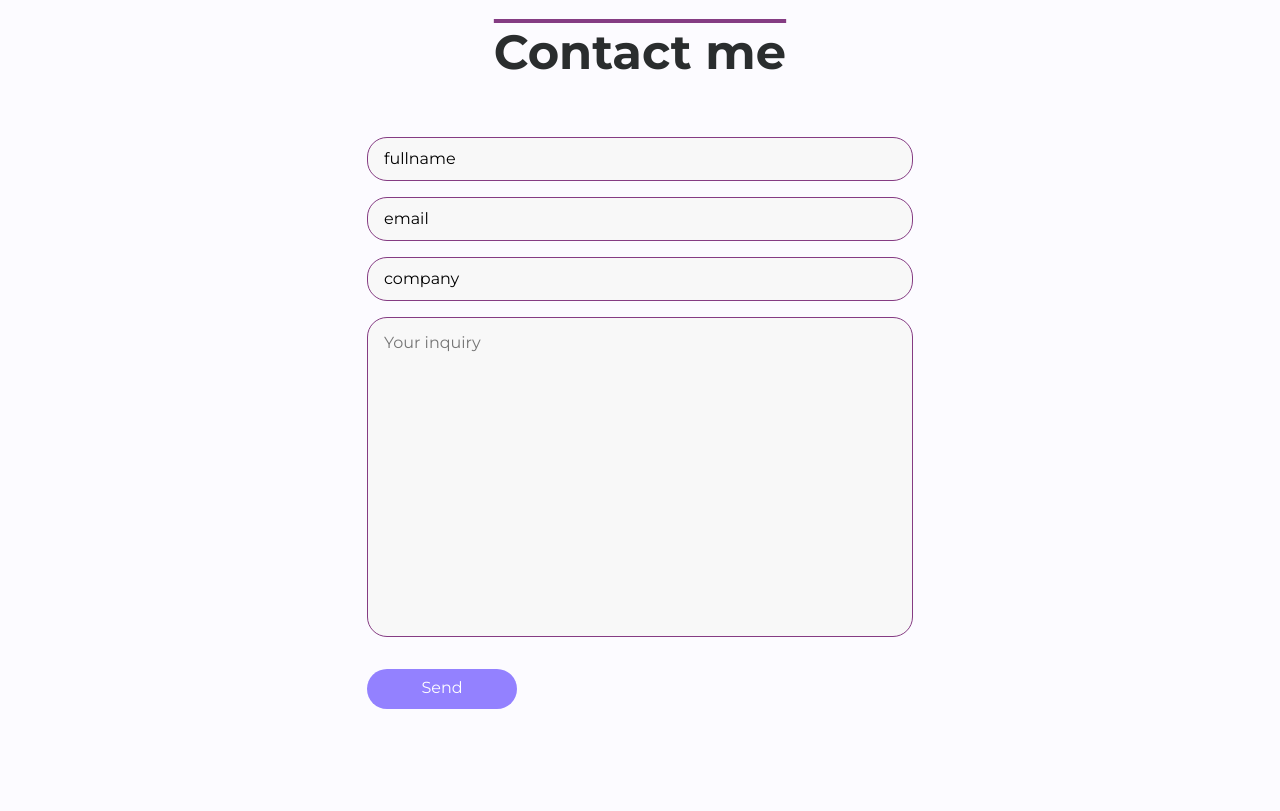
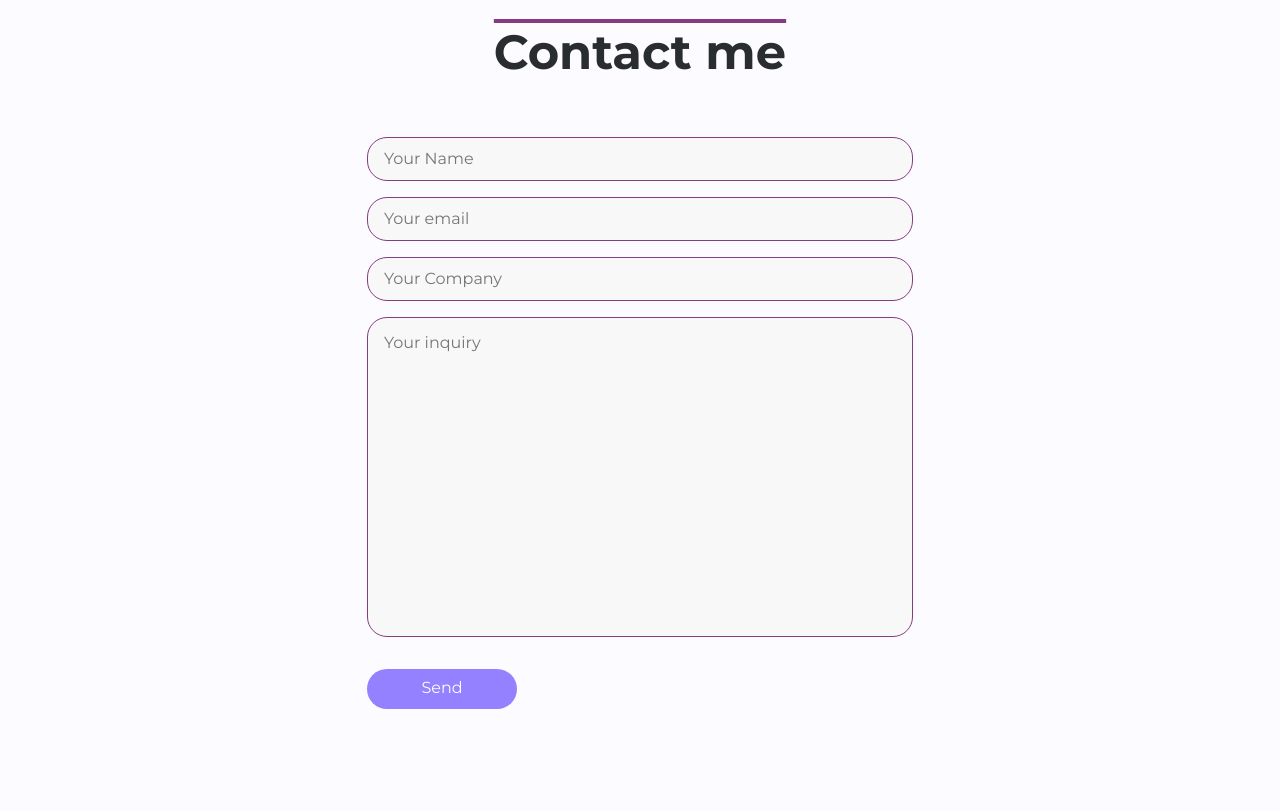
Before and after one commit to MilesDarien/Portfolio, a website: page index.html in a window 1280 px wide. Shown: the part 2740-3551 px from the top of the page. Drawn offline with nearby package versions, Linux system fonts and the light colour scheme.

Commit message:
contact bug

```diff
--- a/index.html
+++ b/index.html
@@ -112,10 +112,10 @@
     <section class="container contact">
         <h1 class="display-1 overline text-center">Contact me</h1>
         <form class="form" action="" data-netlify="true">
-            <input type="text" value="fullname" id="fullname" placeholder="Your Name">
-            <input type="email" value="email" id="email"placeholder="Your email">
-            <input type="text" value="company" id="company" placeholder="Your Company">
-            <textarea value="inquiry" id="inquiry"  cols="30" rows="10" placeholder="Your inquiry"></textarea>
+            <input type="text" id="fullname" placeholder="Your Name">
+            <input type="email" id="email"placeholder="Your email">
+            <input type="text" id="company" placeholder="Your Company">
+            <textarea id="inquiry"  cols="30" rows="10" placeholder="Your inquiry"></textarea>
             <input type="submit" class="buttn-default" value="Send">
         </form>
     </section>
```
